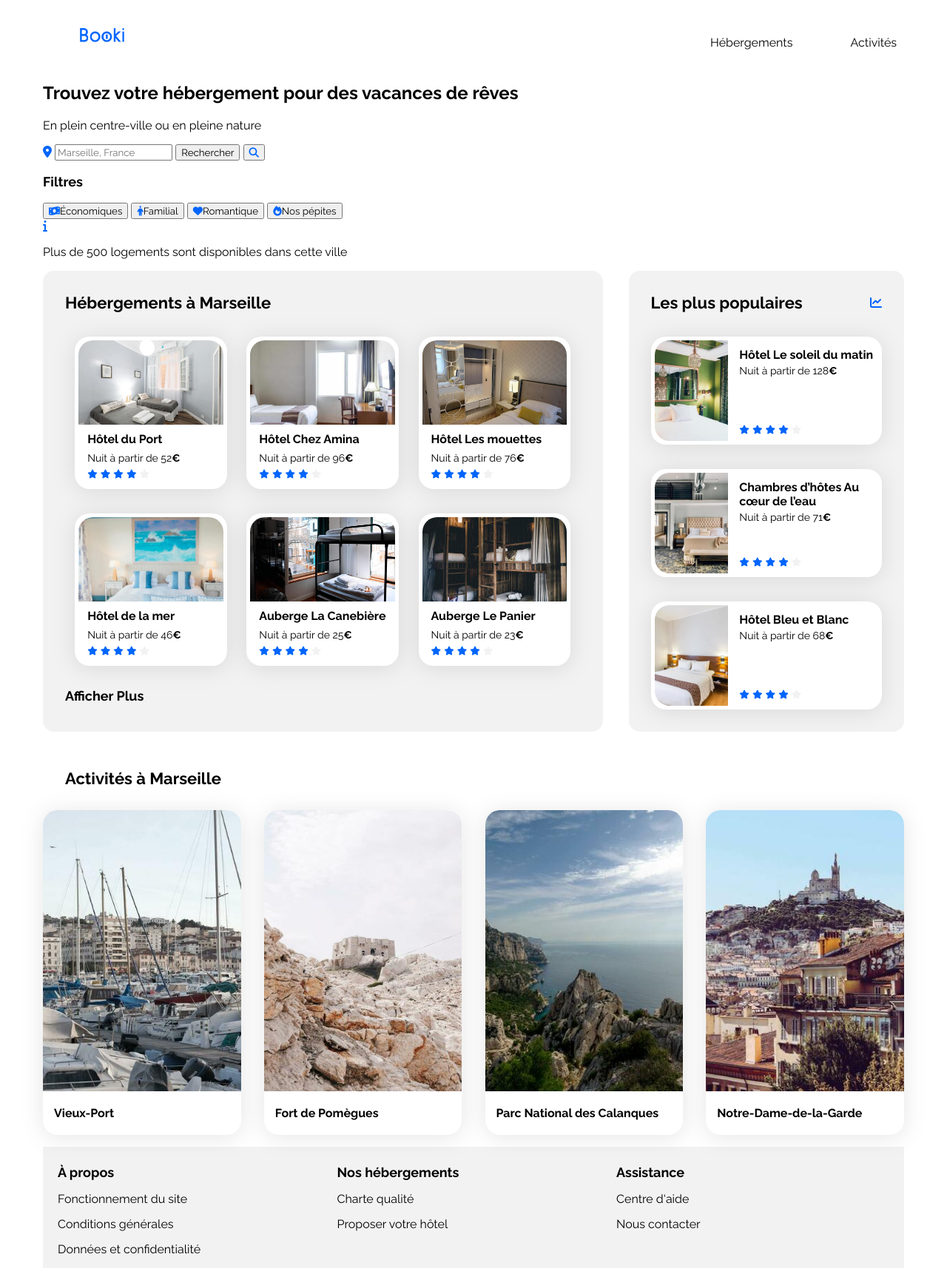
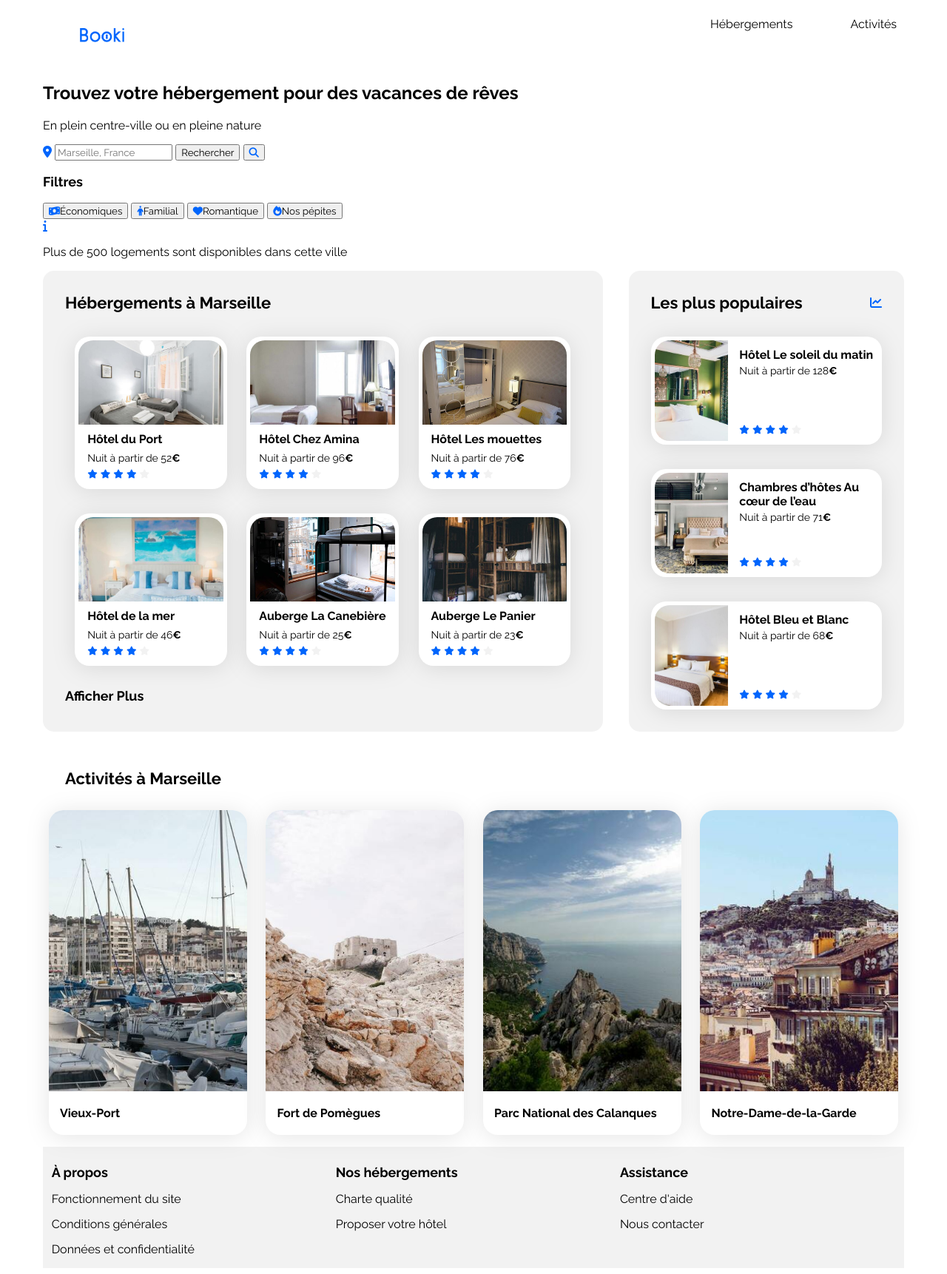
Before and after one commit to Crash91fr/Projet2_Booki, a plain HTML site: page index.html in a window 1280 px wide. Shown: the whole page at 74% size. Drawn offline with Linux system fonts and the light colour scheme.

Commit message:
Modifications spacing footer header activites

```diff
--- a/css/style.css
+++ b/css/style.css
@@ -75,7 +75,6 @@ a {
 header {
     display: flex;
     justify-content: space-between;
-    align-items: center;
 }
 
 header img {
@@ -228,7 +227,7 @@ header nav a:hover {
 
 .activites-cards {
     display: flex;
-    justify-content: space-between;
+    justify-content: space-around;
     gap: 10px;
 }
 
@@ -259,7 +258,7 @@ header nav a:hover {
 footer {
     background-color: #F2F2F2;
     display: flex;
-    padding-left: 20px;
+    justify-content: flex-end;
 }
 
 .footer-sections {
@@ -299,7 +298,7 @@ footer {
     .populaires-cards {
         display: flex;
         flex-direction: row;
-        justify-content: space-between;
+        justify-content: space-around;
     }
 
     .populaires-cards a {
```
